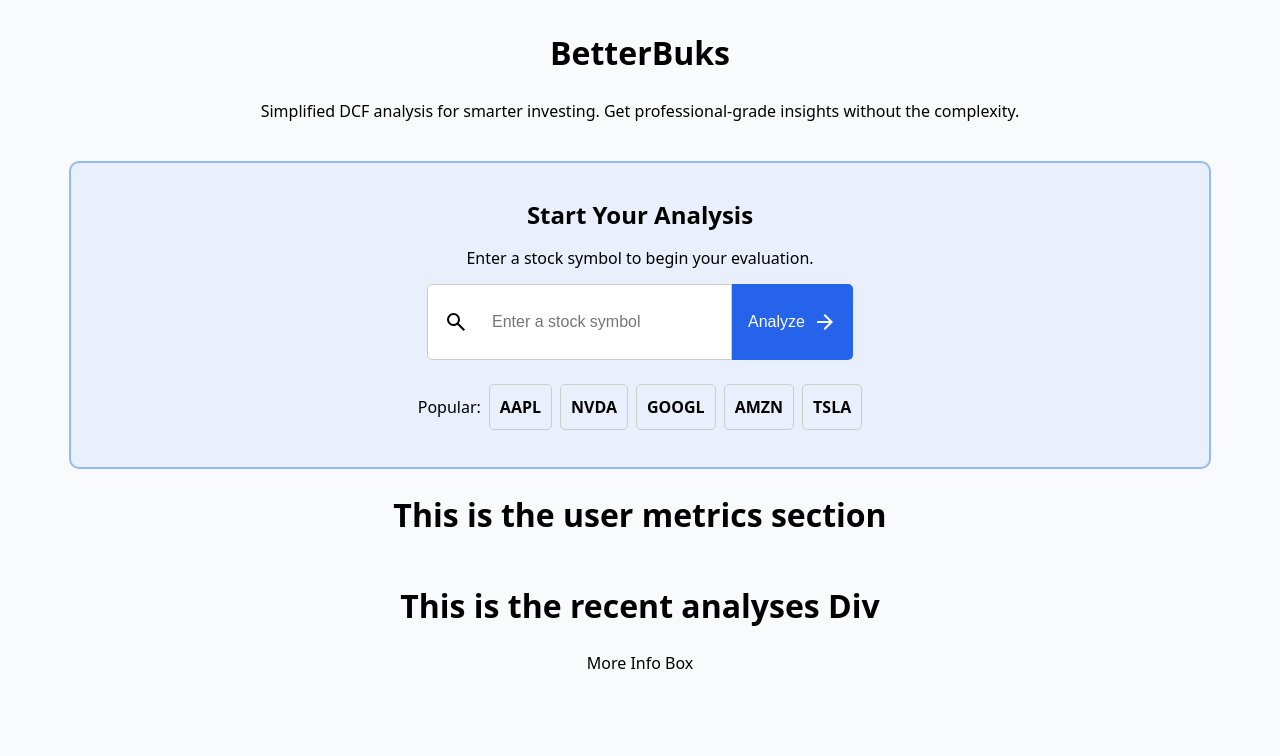
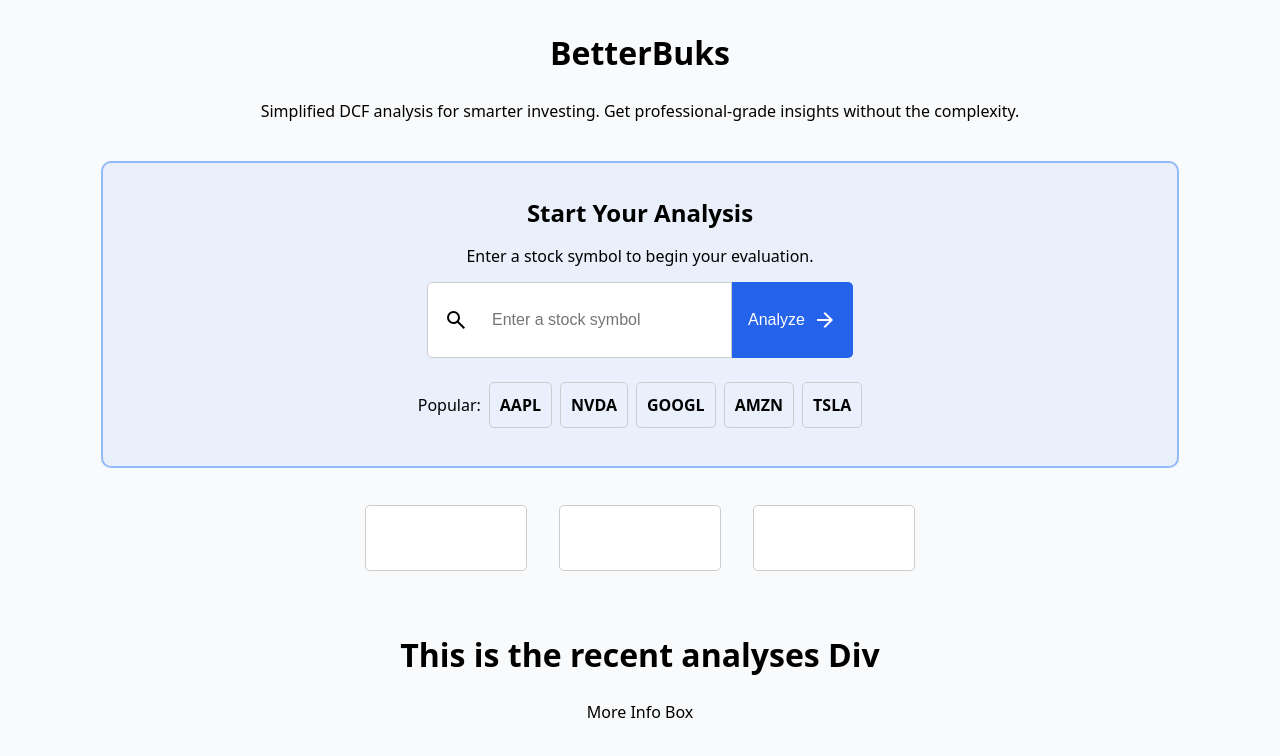
Before and after one commit to ianellis015/betterBuks, a React (Vite) app in the folder frontend/: page /#/ in a window 1280 px wide. Shown: the top 756 px of the page. Built offline with nearby package versions, Linux system fonts and the light colour scheme.

Commit message:
Initial user metrics boxes

```diff
--- a/frontend/src/Components/Search.module.css
+++ b/frontend/src/Components/Search.module.css
@@ -2,7 +2,7 @@
     background-color: rgba(59, 131, 246, 0.08);
     border: 2px solid rgba(59, 131, 246, 0.5);
     border-radius: 10px;
-    width: 90%;
+    width: 85%;
     display:flex;
     flex-direction: column;
     align-items: center;
--- a/frontend/src/Components/UserMetric.module.css
+++ b/frontend/src/Components/UserMetric.module.css
@@ -0,0 +1,14 @@
+.userMetricsContainer {
+    display: flex;
+    flex-direction: row;
+    align-items: center;
+    gap: 2rem;
+    margin: 3% 0 3% 0;
+}
+
+.metric {
+    background-color: #ffffff;
+    padding: 2rem 5rem 2rem 5rem;
+    border: 1px solid #ccc;
+    border-radius: 5px;
+}
--- a/frontend/src/Components/UserMetrics.jsx
+++ b/frontend/src/Components/UserMetrics.jsx
@@ -1,9 +1,12 @@
 import React from 'react';
+import styles from './UserMetric.module.css';
 
 export default function UserMetrics() {
     return (
-        <div>
-            <h1> This is the user metrics section </h1>
+        <div className={styles.userMetricsContainer}>
+            <div className={styles.metric}></div>
+            <div className={styles.metric}></div>
+            <div className={styles.metric}></div>
         </div>
     )
 }
```
